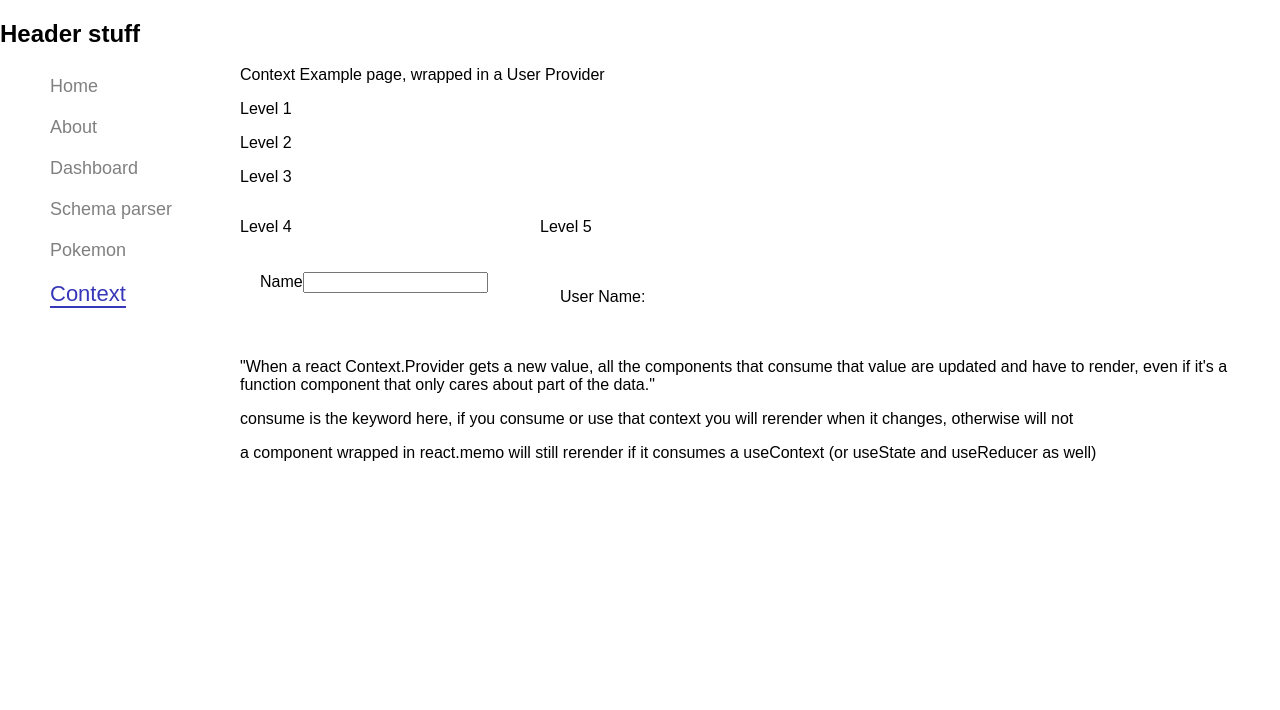
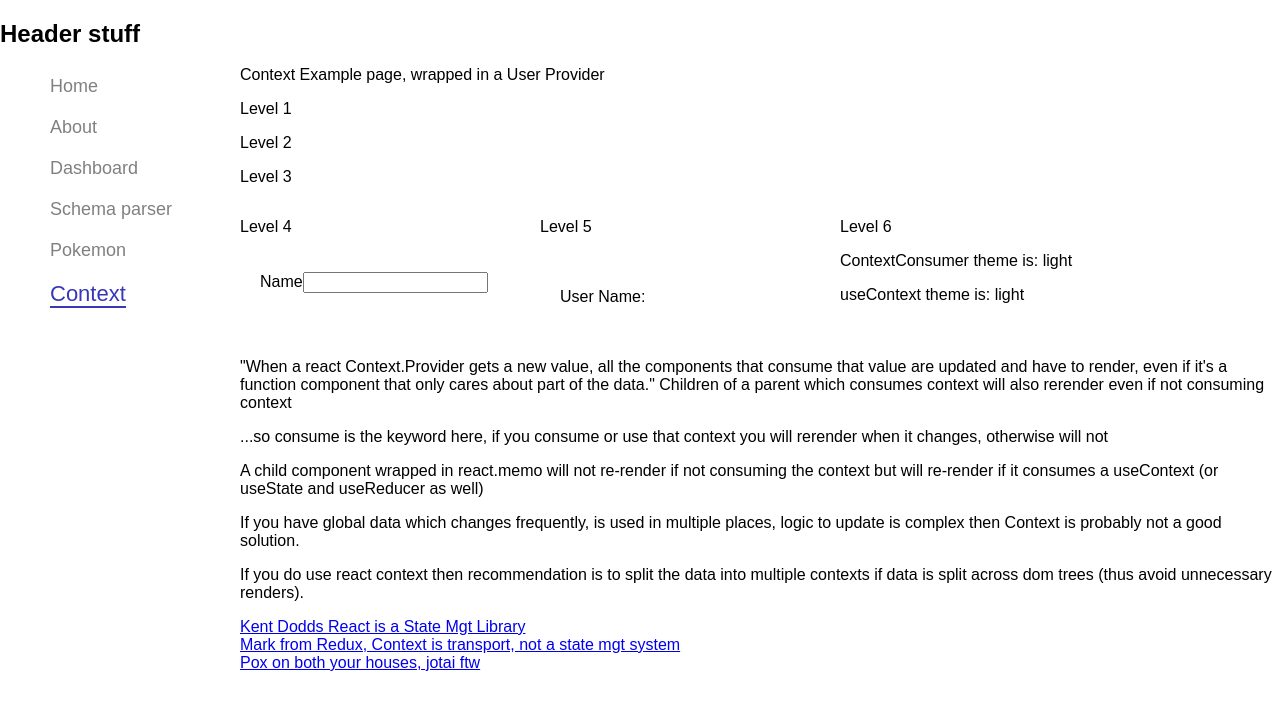
Before and after one commit to denisos/mixopedia, a React (Create React App) app: page /context in a window 1280 px wide. Shown: the top 710 px of the page. Built offline with nearby package versions, Linux system fonts and the light colour scheme.

Commit message:
added another context example

```diff
--- a/src/components/contextexample/ContextExample.tsx
+++ b/src/components/contextexample/ContextExample.tsx
@@ -1,16 +1,18 @@
 import React from 'react';
 import { UserProvider, useUser } from '../../contexts/user/user-context';
+import { ThemeProvider, ThemeContext } from '../../contexts/theme-context';
 import UserDisplay from './UserDisplay';
 import UserEdit from './UserEdit';
 
 import './ContextExample.css';
 
 const Level1 = () => {
-  // const [user] = useUser();
+  const [user] = useUser();
   console.log("render level1")
   return (
     <div>
       <p>Level 1</p>
+
       <Level2 />
     </div>
   );
@@ -21,24 +23,39 @@ const Level2 = () => {
   return (
     <div>
       <p>Level 2</p>
+
       <Level3 />
     </div>
   );
 }
 
 const Level3 = React.memo(() => {
-  const [user] = useUser();
+// const Level3 = () => {
   console.log("render level3")
   return (
     <div>
       <p>Level 3</p>
+
       <div className="level-container">
         <Level4 />
         <Level5 />
+
+        <Level6 />
+
       </div>
     </div>
   );
 });
+
+const Level4 = () => {
+  console.log("render level4")
+  return (
+    <div>
+      <p>Level 4</p>
+      <UserEdit />
+    </div>
+  );
+}
 
 const Level5 = () => {
   console.log("render level5")
@@ -50,28 +67,50 @@ const Level5 = () => {
   );
 }
 
-const Level4 = () => {
-  console.log("render level4")
+const Level6 = () => {
+  console.log("render level6");
+  const aTheme = React.useContext(ThemeContext);
   return (
     <div>
-      <p>Level 4</p>
-      <UserEdit />
+      <p>Level 6</p>
+
+      <ThemeContext.Consumer>
+        {theme => <p>ContextConsumer theme is: {theme.name}</p>}
+      </ThemeContext.Consumer>
+
+      <p>useContext theme is: {aTheme.name}</p>
     </div>
   );
 }
 
 export default function ContextExample() {
   return (
+    <ThemeProvider>
       <UserProvider>
         <div className="contextexample-container">
           <p>Context Example page, wrapped in a User Provider</p>
 
           <Level1 />
 
-        <p>"When a react Context.Provider gets a new value, all the components that consume that value are updated and have to render, even if it's a function component that only cares about part of the data."</p>
-        <p>consume is the keyword here, if you consume or use that context you will rerender when it changes, otherwise will not</p>
-        <p>a component wrapped in react.memo will still rerender if it consumes a useContext (or useState and useReducer as well)</p>
+          <p>"When a react Context.Provider gets a new value, all the components that consume that value are updated and have to render,
+            even if it's a function component that only cares about part of the data."
+          Children of a parent which consumes context will also rerender even if not consuming context</p>
+          <p>...so consume is the keyword here, if you consume or use that context you will rerender when it changes, otherwise will not</p>
+          <p>A child component wrapped in react.memo will not re-render if not consuming the context but will re-render if it consumes a useContext (or useState and useReducer as well)</p>
+          <p>If you have global data which changes frequently, is used in multiple places, logic to update is complex then Context is probably not a good solution.</p>
+          <p>If you do use react context then recommendation is to split the data into multiple contexts if data is split across dom trees (thus avoid unnecessary renders).</p>
+
+          <div>
+            <a href="https://kentcdodds.com/blog/application-state-management-with-react">Kent Dodds React is a State Mgt Library</a>
+          </div>
+          <div>
+            <a href="https://blog.isquaredsoftware.com/2021/01/context-redux-differences/#why-context-is-not-state-management">Mark from Redux, Context is transport, not a state mgt system</a>
+          </div>
+          <div>
+            <a href="https://jotai.org/">Pox on both your houses, jotai ftw</a>
+          </div>
         </div>
       </UserProvider>
+    </ThemeProvider>
   )
 }
--- /dev/null
+++ b/src/contexts/theme-context.js
@@ -0,0 +1,13 @@
+import { createContext } from "react";
+
+export const ThemeContext = createContext();
+
+function ThemeProvider(props) {
+  const theme = {
+    name: "light"
+  }
+
+  return <ThemeContext.Provider value={theme} {...props} />
+}
+
+export { ThemeProvider };
```
Lines whose indentation alone changed are shown as unchanged.
